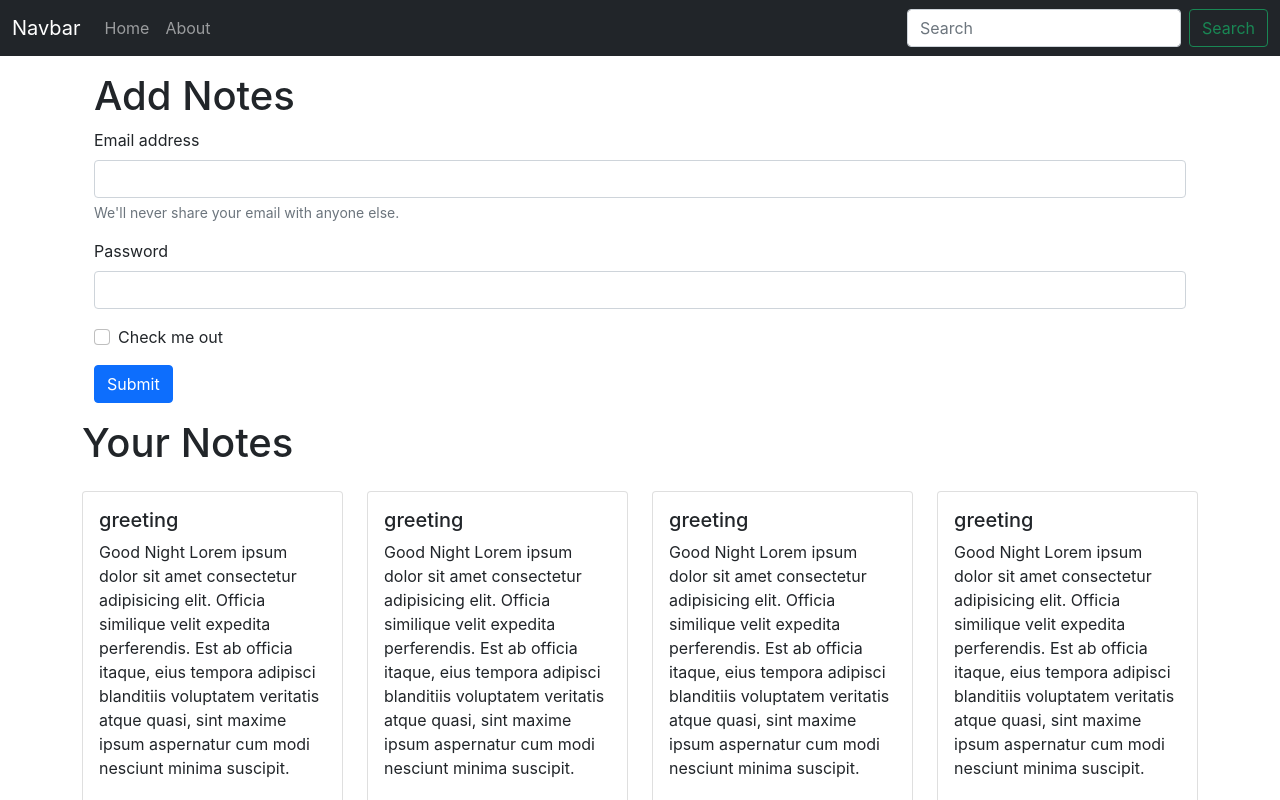
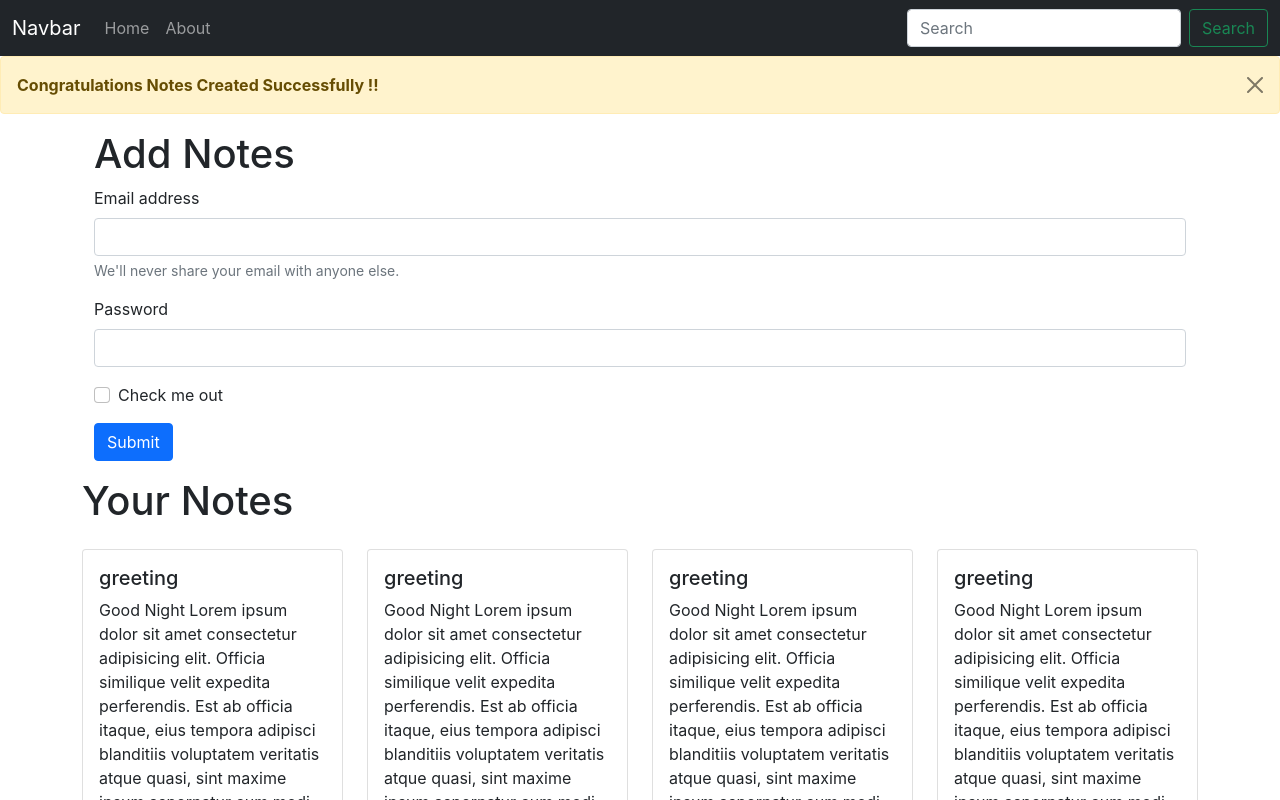
Before and after one commit to VaishnavRaundal1401/note-nimbus, a React (Create React App) app: page / in a window 1280 px wide. Shown: the top 800 px of the page. Built offline with nearby package versions, Linux system fonts and the light colour scheme.

Commit message:
Made an Alert

```diff
--- a/src/App.css
+++ b/src/App.css
@@ -36,3 +36,7 @@
     transform: rotate(360deg);
   }
 }
+
+i{
+  cursor: pointer;
+}
--- a/src/App.js
+++ b/src/App.js
@@ -4,13 +4,17 @@
 import Navbar from './components/Navbar';
 import About from './components/About';
 import NoteState from './context/notes/NoteState';
+import Alert from './components/Alert';
+// import { useState } from 'react';
 
 function App() {
+
   return (
     <>
     <NoteState>
       <BrowserRouter>
         <Navbar/>
+        <Alert message = {'Congratulations Notes Created Successfully !!'}/>
         <div className='container'>
         <Routes>
             <Route path="/" element={<Home/>}/>
--- /dev/null
+++ b/src/components/Alert.js
@@ -0,0 +1,14 @@
+import React from 'react'
+
+function Alert(props) {
+  return (
+    <div>
+        <div class="alert alert-warning alert-dismissible fade show" role="alert">
+            <strong>{props.message}</strong>
+            <button type="button" class="btn-close" data-bs-dismiss="alert" aria-label="Close"></button>
+        </div>
+    </div>
+  )
+}
+
+export default Alert
--- a/src/components/Home.js
+++ b/src/components/Home.js
@@ -2,6 +2,7 @@
 import Notes from './Notes'
 
 function Home() {
+
   return (
     <div>
       <div className="container my-3">
```
